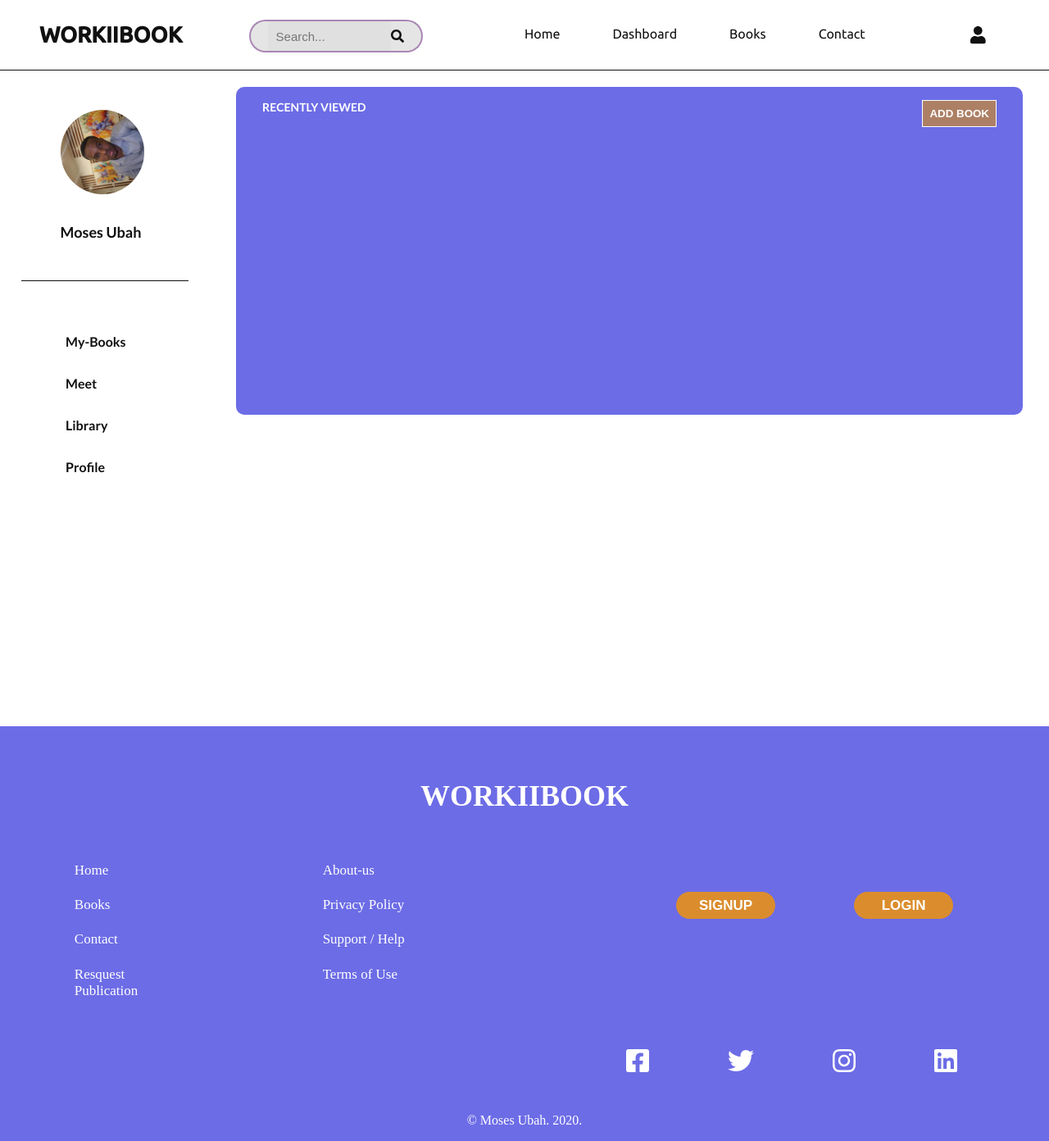
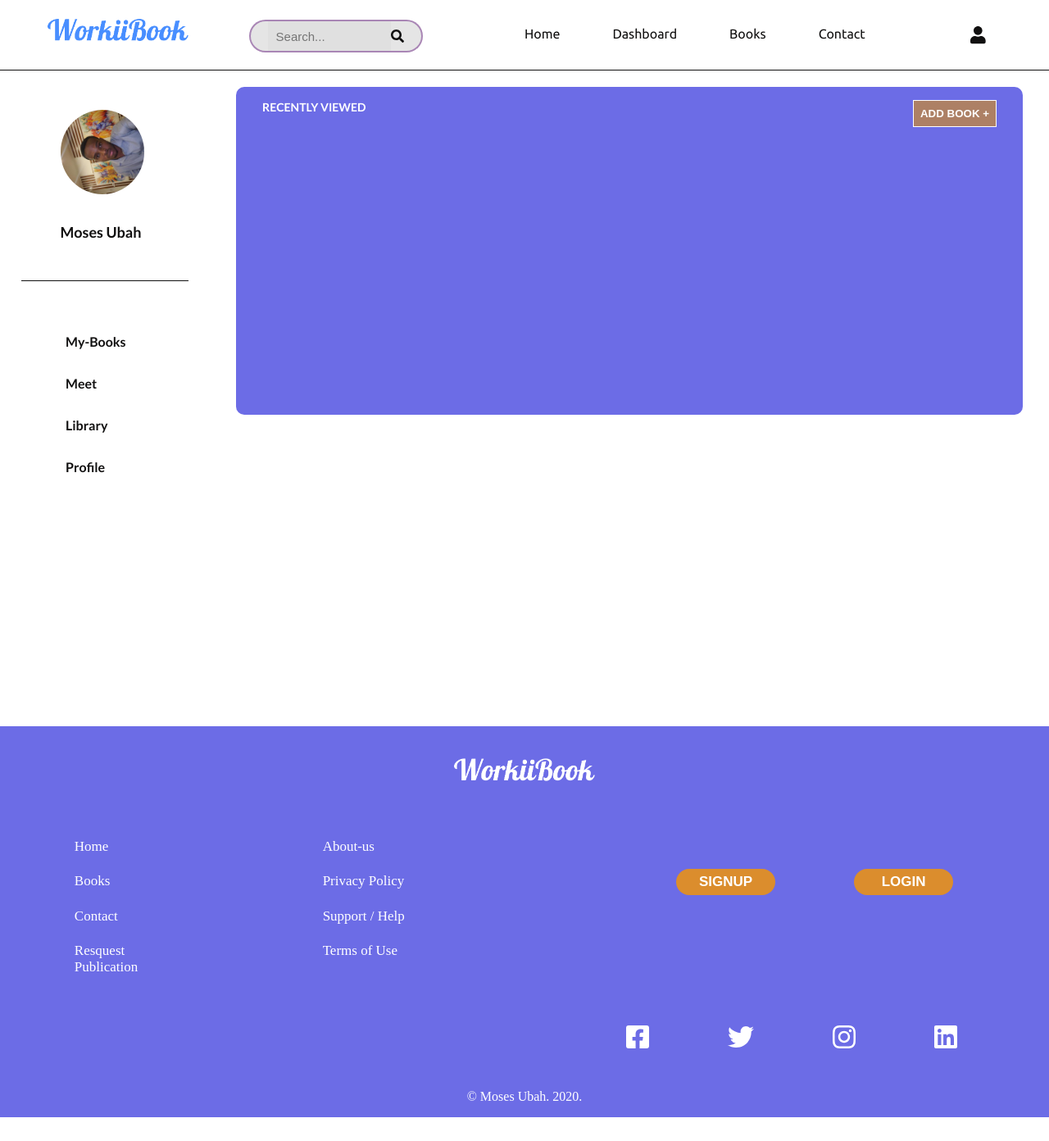
Before and after one commit to mohzys23/WorkIt, a React (Create React App) app: page /dashboard in a window 1280 px wide. Shown: the whole page at 82% size. After the commit the page ends 1363 px from the top, so only its background shows below. Built offline with nearby package versions, Linux system fonts and the light colour scheme; a web font is replaced by a local one.

Commit message:
changing of logo in header and footer

```diff
--- a/src/Components/Footer.js
+++ b/src/Components/Footer.js
@@ -4,11 +4,12 @@ import { FontAwesomeIcon } from '@fortawesome/react-fontawesome';
 import React from 'react';
 import { Link } from "react-router-dom";
 import '../Styles/Footer.scss';
+import Logo from '../Assets/logo.png';
 
 export default function Footer() {
     return(
         <div className="footer">
-             <h1>Workiibook</h1>
+             <img src={Logo} alt="" />
 
 
              <div className="link-button">
--- a/src/Components/Profile.js
+++ b/src/Components/Profile.js
@@ -59,7 +59,7 @@ export default function  Profile() {
             <div className="aside-right">
                 <div className="add-books-right">
                     <p>Recently Viewed</p>
-                    <button onClick={add}>Add Book</button>
+                    <button onClick={add}>Add Book +</button>
                 </div>
 
             { addbook &&
@@ -71,7 +71,7 @@ export default function  Profile() {
                    <input type="file" aria-label="add-file" className="add-file" />
                    <input type="file" aria-label="add-file" className="add-file2" />
                    <br />
-                   <button>Submit</button>
+                   <button>Add book</button>
                </form>
             }
 
--- a/src/Components/Routers.js
+++ b/src/Components/Routers.js
@@ -4,6 +4,7 @@ import '../Styles/Routers.scss';
 import './Library2';
 import { FontAwesomeIcon } from '@fortawesome/react-fontawesome';
 import { faUser, faSearch } from '@fortawesome/free-solid-svg-icons';
+import Logo from '../Assets/logo.png';
 
 
 
@@ -83,7 +84,7 @@ export default function Router() {
         <div className="routers">
 
             <div className="logo">
-                 <Link to="/"><h1>WORKIIBOOK</h1></Link>
+                 <Link to="/"><img src={Logo} alt="" /></Link>
             </div>
 
             <div className="search-bar">
--- a/src/Styles/Footer.scss
+++ b/src/Styles/Footer.scss
@@ -5,13 +5,13 @@
     background: rgba(55, 55, 221, 0.733);
     color: $color2;
     font-family: $bodyfont2;
-    h1 {
-        width: 100%;
-        text-align: center;
-        padding: 4rem 0 3rem;
-        font-size: 36px;
-        font-weight: 900;
-        text-transform: uppercase;
+
+    img {
+        width: 20%;
+        margin-left: 40%;
+        padding: 0rem 0 1rem;
+        -webkit-filter: brightness(0) invert(1);
+        filter: brightness(0) invert(1);
     }
 
     .link-button {
--- a/src/Styles/Routers.scss
+++ b/src/Styles/Routers.scss
@@ -12,8 +12,9 @@
          width: 20%;
          text-transform: uppercase;
 
-         h1 {
-             margin: 1.7rem 0 1.6rem 3rem;
+         img {
+             width: 100%;
+             margin: -1rem 0 -1rem 1rem;
              font-size: 27px;
 
          }
```
